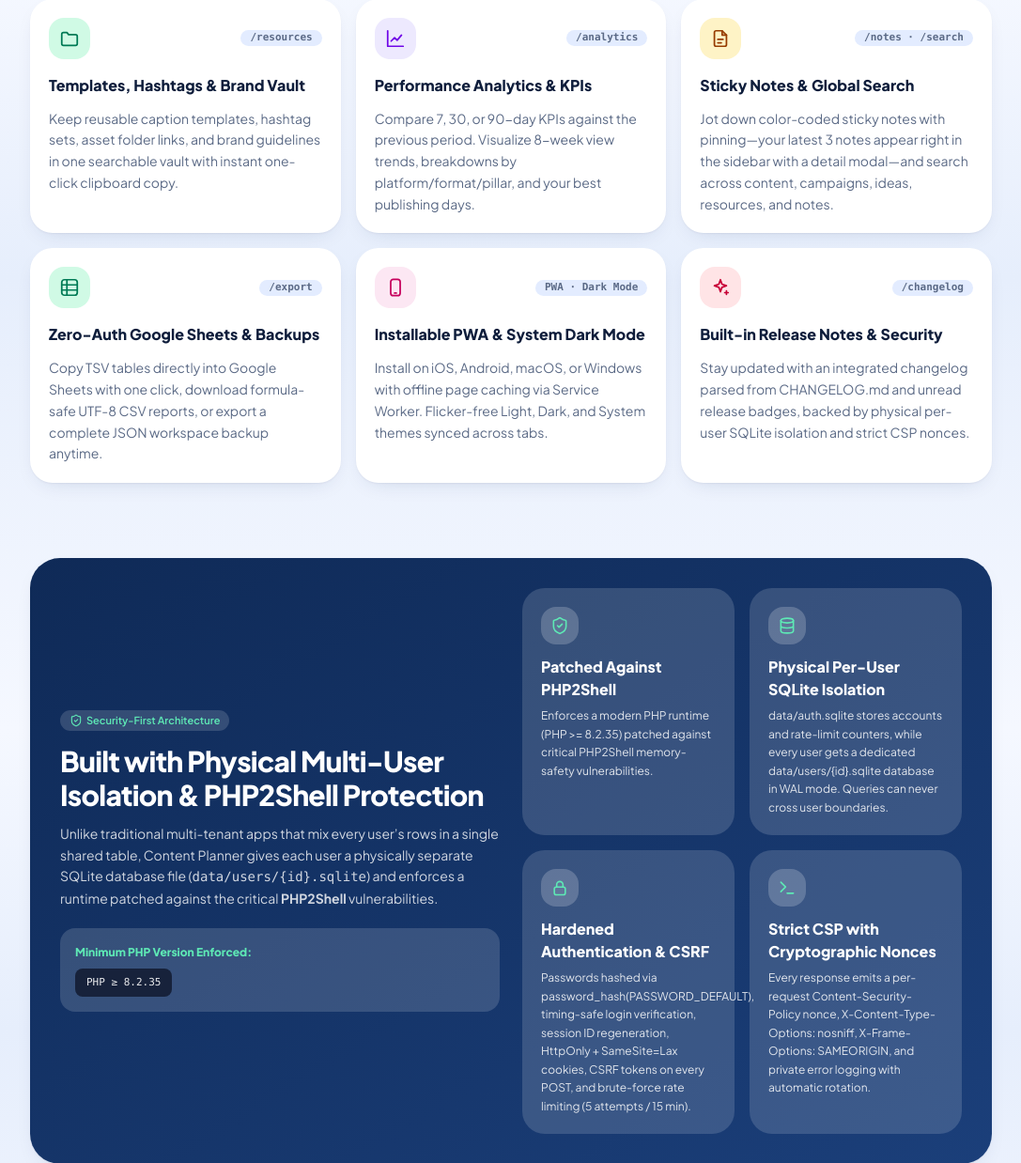
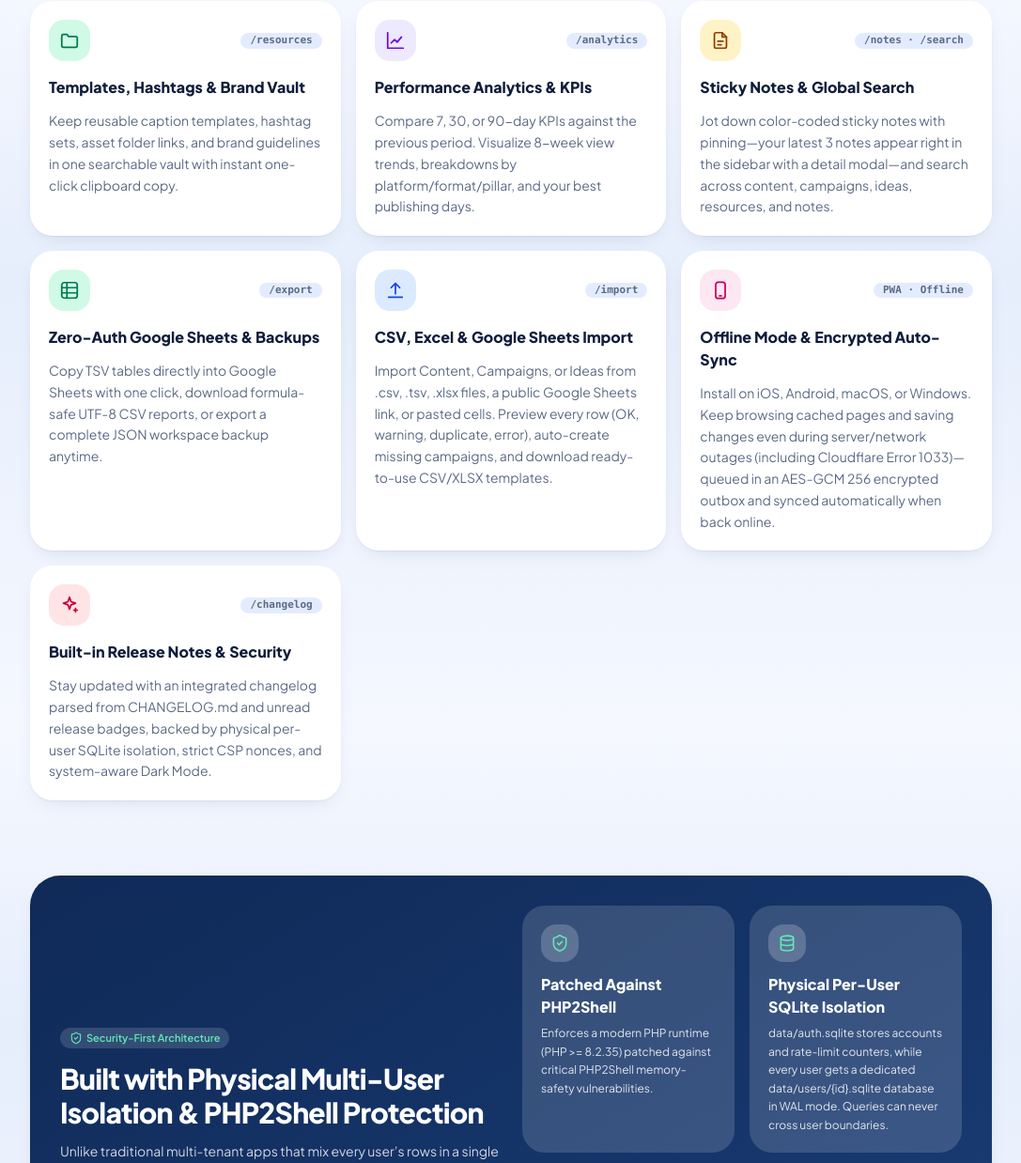
Before and after one commit to rikiag/content-planner, a PHP site: page /content-planner/ in a window 1280 px wide. Shown: the part 2904-4142 px from the top of the page at 94% size, without its empty margins (96-1183 px from the left). Run offline with PHP 8.4, Linux system fonts and the light colour scheme; some libraries are stand-ins or nearby versions.

Commit message:
Release v1.5.0

```diff
--- a/package.json
+++ b/package.json
@@ -1,6 +1,6 @@
 {
   "name": "content-planner",
-  "version": "1.4.0",
+  "version": "1.5.0",
   "license": "MIT",
   "author": "Riki Agusnaidi (rikiag) <https://rikiag.com>",
   "homepage": "https://rikiag.com/content-planner/",
--- a/public/sw.js
+++ b/public/sw.js
@@ -8,7 +8,7 @@
  *   Sensitive routes (login, register, logout, account, export) are NEVER queued, and CSRF tokens are never stored.
  * Increment VERSION when updating the PRECACHE list.
  */
-const verParam = new URL(self.location.href).searchParams.get('v') || '1.4.0';
+const verParam = new URL(self.location.href).searchParams.get('v') || '1.5.0';
 const VERSION = `cp-v4-${verParam}`;
 const STATIC = `${VERSION}-static`;
 const PAGES = `${VERSION}-pages`;
--- a/src/helpers.php
+++ b/src/helpers.php
@@ -4,7 +4,7 @@ declare(strict_types=1);
 defined('ROOT') || (http_response_code(403) && exit);
 
 const APP_NAME = 'Content Planner';
-const APP_VERSION = '1.4.0';
+const APP_VERSION = '1.5.0';
 const GITHUB_URL = 'https://github.com/rikiag/content-planner';
 
 /* ====================== Domain constants ====================== */
--- a/src/pages/landing.php
+++ b/src/pages/landing.php
@@ -89,18 +89,25 @@ function page_landing(): void
             'desc'  => 'Copy TSV tables directly into Google Sheets with one click, download formula-safe UTF-8 CSV reports, or export a complete JSON workspace backup anytime.',
         ],
         [
+            'icon'  => 'upload',
+            'color' => 'bg-blue-100 text-blue-700 dark:bg-blue-500/20 dark:text-blue-300',
+            'badge' => '/import',
+            'title' => 'CSV, Excel & Google Sheets Import',
+            'desc'  => 'Import Content, Campaigns, or Ideas from .csv, .tsv, .xlsx files, a public Google Sheets link, or pasted cells. Preview every row (OK, warning, duplicate, error), auto-create missing campaigns, and download ready-to-use CSV/XLSX templates.',
+        ],
+        [
             'icon'  => 'smartphone',
             'color' => 'bg-pink-100 text-pink-700 dark:bg-pink-500/20 dark:text-pink-300',
-            'badge' => 'PWA · Dark Mode',
-            'title' => 'Installable PWA & System Dark Mode',
-            'desc'  => 'Install on iOS, Android, macOS, or Windows with offline page caching via Service Worker. Flicker-free Light, Dark, and System themes synced across tabs.',
+            'badge' => 'PWA · Offline',
+            'title' => 'Offline Mode & Encrypted Auto-Sync',
+            'desc'  => 'Install on iOS, Android, macOS, or Windows. Keep browsing cached pages and saving changes even during server/network outages (including Cloudflare Error 1033)—queued in an AES-GCM 256 encrypted outbox and synced automatically when back online.',
         ],
         [
             'icon'  => 'sparkle',
             'color' => 'bg-rose-100 text-rose-700 dark:bg-rose-500/20 dark:text-rose-300',
             'badge' => '/changelog',
             'title' => 'Built-in Release Notes & Security',
-            'desc'  => 'Stay updated with an integrated changelog parsed from CHANGELOG.md and unread release badges, backed by physical per-user SQLite isolation and strict CSP nonces.',
+            'desc'  => 'Stay updated with an integrated changelog parsed from CHANGELOG.md and unread release badges, backed by physical per-user SQLite isolation, strict CSP nonces, and system-aware Dark Mode.',
         ],
     ];
 
@@ -141,7 +148,9 @@ function page_landing(): void
         ['/account', 'Profile & goals, theme switcher, version info, PWA install prompt, JSON backup, sample data reset, account deletion'],
         ['/notes', 'Color-coded sticky notes with pinning; latest 3 notes appear in the sidebar with a detail modal'],
         ['/export', 'One-click TSV copy for Google Sheets, CSV downloads (content.csv, campaigns.csv, ideas.csv), full JSON backup'],
+        ['/import', 'Import Content, Campaigns, or Ideas from CSV/TSV/XLSX, public Google Sheets link, or pasted cells with row preview and downloadable CSV/XLSX templates'],
         ['/search?q=', 'Global search across content, campaigns, ideas, resources, and notes'],
+        ['/api/session', 'Same-origin JSON health check and fresh CSRF token endpoint for the offline status bar and Service Worker outbox sync'],
     ];
 
     $recentReleases = parse_changelog(false, 3);
@@ -305,9 +314,9 @@ function page_landing(): void
                             <span class="truncate font-mono text-[11px] font-semibold text-muted">https://rikiag.com/content-planner/</span>
                             <span class="hidden text-[11px] font-bold text-brand sm:inline">PWA · Offline Ready</span>
                         </div>
-                        <img src="<?= e(asset('assets/images/screenshot-2026-11-12.webp')) ?>"
+                        <img src="<?= e(asset('assets/images/screenshot-2026-11-24.webp')) ?>"
                             alt="Content Planner Dashboard Screenshot showing monthly progress ring, quick access tiles, weekly posting goal, and top content rankings"
-                            width="1336" height="939"
+                            width="1338" height="944"
                             class="w-full rounded-2xl border border-line">
                     </div>
 
```
Also changed, not shown: CHANGELOG.md, README.md, public/assets/app.js.
